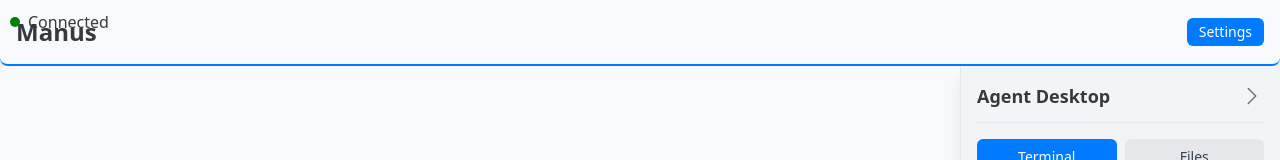
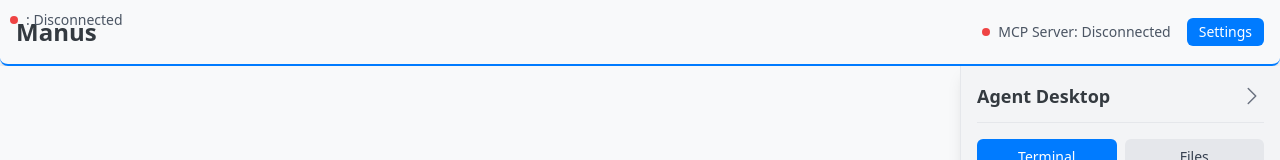
Before and after one commit to Sjdjdiejdrirhdkjej/manus-reworked, a Next.js app in the folder frontend/: page / in a window 1280 px wide. Shown: the top 160 px of the page. Built offline with nearby package versions, Linux system fonts and the light colour scheme; no server answers.

Commit message:
Add MCP server connection status to UI and use environment variable for default MCP URL

```diff
--- a/frontend/app/page.tsx
+++ b/frontend/app/page.tsx
@@ -10,7 +10,8 @@ import SettingsModal from '@/components/SettingsModal';
 import './chat.css';
 import { useAgentDesktop } from '@/hooks/useAgentDesktop';
 import AgentDesktopSidebar from '@/components/AgentDesktopSidebar';
-import { sendMessageToApi, executeCommand, writeToFile, readFile, listFiles, createDirectory, moveItem, deleteItem } from '@/utils/api';
+import { sendMessageToApi, executeCommand, writeToFile, readFile, listFiles, createDirectory, moveItem, deleteItem, checkMcpServerStatus } from '@/utils/api';
+import ConnectionStatus from '@/components/ConnectionStatus';
 import WelcomeScreen from '@/components/WelcomeScreen';
 import useLocalStorage from '@/hooks/useLocalStorage';
 
@@ -24,6 +25,19 @@ export default function Home() {
   const [showSettingsModal, setShowSettingsModal] = useState(false);
   const [mistralApiKey, setMistralApiKey] = useLocalStorage<string>('mistral-api-key', '');
   const [mcpUrl, setMcpUrl] = useLocalStorage<string>('mcp-url', process.env.NEXT_PUBLIC_MCP_SERVER_URL || '');
+  const [mcpConnectionStatus, setMcpConnectionStatus] = useState<boolean>(false);
+
+  useEffect(() => {
+    const checkStatus = async () => {
+      if (mcpUrl) {
+        const isConnected = await checkMcpServerStatus(mcpUrl);
+        setMcpConnectionStatus(isConnected);
+      } else {
+        setMcpConnectionStatus(false);
+      }
+    };
+    checkStatus();
+  }, [mcpUrl]);
 
   const inputRef = useRef<HTMLInputElement>(null);
   const inputId = useId();
@@ -132,12 +146,15 @@ export default function Home() {
     <div className="flex flex-col h-screen bg-background text-foreground">
       <header className="header flex justify-between items-center">
         <h1>Manus</h1>
+        <div className="flex items-center space-x-4">
+          <ConnectionStatus isConnected={mcpConnectionStatus} label="MCP Server" />
           <button
             onClick={() => setShowSettingsModal(true)}
             className="px-3 py-1 bg-primary text-white rounded-md text-sm hover:bg-primary-hover transition-colors duration-200"
           >
             Settings
           </button>
+        </div>
       </header>
       <div className="flex flex-1 overflow-hidden">
         <div className="flex flex-col flex-1 h-full">
--- a/frontend/components/ConnectionStatus.tsx
+++ b/frontend/components/ConnectionStatus.tsx
@@ -1,33 +1,21 @@
-'use client';
+import React from 'react';
+import { Icons } from './Icons';
 
-import React, { useState, useEffect } from 'react';
-import { checkBackendStatus } from '@/utils/api';
+interface ConnectionStatusProps {
+  isConnected: boolean;
+  label: string;
+}
 
-const ConnectionStatus: React.FC = () => {
-  const [isConnected, setIsConnected] = useState(false);
-
-  useEffect(() => {
-    const checkStatus = async () => {
-      const status = await checkBackendStatus();
-      setIsConnected(status);
-    };
-
-    checkStatus(); // Initial check
-    const interval = setInterval(checkStatus, 5000); // Check every 5 seconds
-
-    return () => clearInterval(interval); // Cleanup on unmount
-  }, []);
-
+const ConnectionStatus: React.FC<ConnectionStatusProps> = ({
+  isConnected,
+  label,
+}) => {
   return (
-    <div style={{ display: 'flex', alignItems: 'center' }}>
-      <div style={{
-        width: '10px',
-        height: '10px',
-        borderRadius: '50%',
-        backgroundColor: isConnected ? 'green' : 'red',
-        marginRight: '8px',
-      }}></div>
-      <span>{isConnected ? 'Connected' : 'Disconnected'}</span>
+    <div className="flex items-center text-sm">
+      <span className={`w-2 h-2 rounded-full mr-2 ${isConnected ? 'bg-green-500' : 'bg-red-500'}`} />
+      <span className="text-gray-600 dark:text-gray-400">
+        {label}: {isConnected ? 'Connected' : 'Disconnected'}
+      </span>
     </div>
   );
 };
--- a/frontend/utils/api.ts
+++ b/frontend/utils/api.ts
@@ -38,6 +38,18 @@ export async function checkBackendStatus() {
   try {
     // This checks the main backend's root endpoint
     const response = await fetch('/');
+    return response.ok;
+  } catch (error) {
+    return false;
+  }
+}
+
+export async function checkMcpServerStatus(mcpUrl: string): Promise<boolean> {
+  if (!mcpUrl) {
+    return false;
+  }
+  try {
+    const response = await fetch(`${mcpUrl}/`);
     return response.ok;
   } catch (error) {
     return false;
```
Lines whose indentation alone changed are shown as unchanged.
